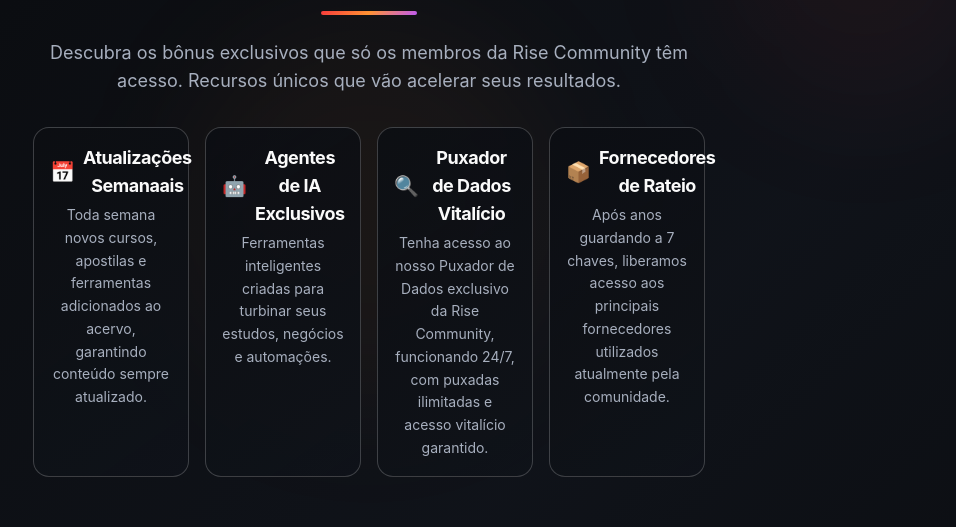
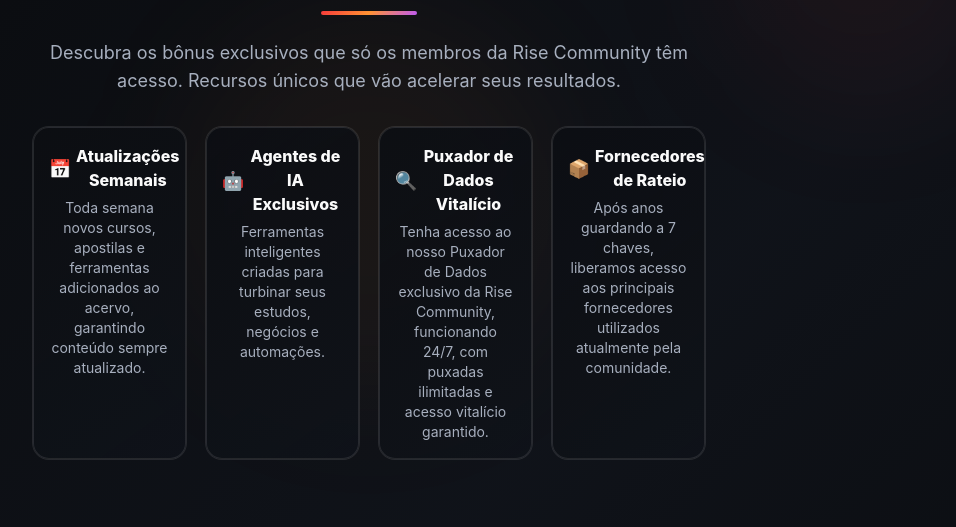
Before and after one commit to bjospideu4-cmyk/projetorisecomuunit, a React (Vite) app: page / in a window 1280 px wide. Shown: the part 1865-2392 px from the top of the page, without its empty margins (271-1227 px from the left). Built offline with nearby package versions, Linux system fonts and the light colour scheme; the HTML template or start-up script is replaced by a standard one.

Commit message:
Refactor: Adjust pricing section layout

```diff
--- a/src/components/sections/PricingSection.tsx
+++ b/src/components/sections/PricingSection.tsx
@@ -25,37 +25,37 @@ export function PricingSection() {
             </p>
 
 
-            <div className="grid grid-cols-1 sm:grid-cols-2 lg:grid-cols-4 gap-3 md:gap-4">
-              <article className="group rounded-2xl bg-gradient-card border border-white/20 p-4 hover:border-rise-red/40 hover:shadow-elegant transition-all duration-300">
-                <header className="flex items-center gap-2 mb-1">
-                  <span className="text-xl leading-none shrink-0">📅</span>
-                  <h3 className="text-base md:text-lg font-bold leading-tight tracking-tight">Atualizações Semanaais</h3>
+            <div className="grid grid-cols-1 md:grid-cols-2 xl:grid-cols-4 gap-4 md:gap-5">
+              <article className="group rounded-xl md:rounded-2xl bg-gradient-card ring-1 ring-white/10 border border-white/10 p-3 md:p-4 hover:ring-rise-red/25 hover:border-rise-red/25 hover:shadow-elegant transition-all duration-300">
+                <header className="flex items-center gap-1.5">
+                  <span className="inline-flex w-5 justify-center text-base md:text-lg leading-none shrink-0 relative top-px">📅</span>
+                  <h3 className="text-[15px] md:text-base font-extrabold leading-tight">Atualizações Semanais</h3>
                 </header>
-                <p className="text-sm text-rise-gray leading-relaxed">Toda semana novos cursos, apostilas e ferramentas adicionados ao acervo, garantindo conteúdo sempre atualizado.</p>
+                <p className="mt-1.5 text-[13px] md:text-sm text-rise-gray leading-relaxed">Toda semana novos cursos, apostilas e ferramentas adicionados ao acervo, garantindo conteúdo sempre atualizado.</p>
               </article>
 
-              <article className="group rounded-2xl bg-gradient-card border border-white/20 p-4 hover:border-rise-red/40 hover:shadow-elegant transition-all duration-300">
-                <header className="flex items-center gap-2 mb-1">
-                  <span className="text-xl leading-none shrink-0">🤖</span>
-                  <h3 className="text-base md:text-lg font-bold leading-tight tracking-tight">Agentes de IA Exclusivos</h3>
+              <article className="group rounded-xl md:rounded-2xl bg-gradient-card ring-1 ring-white/10 border border-white/10 p-3 md:p-4 hover:ring-rise-red/25 hover:border-rise-red/25 hover:shadow-elegant transition-all duration-300">
+                <header className="flex items-center gap-1.5">
+                  <span className="inline-flex w-5 justify-center text-base md:text-lg leading-none shrink-0 relative top-px">🤖</span>
+                  <h3 className="text-[15px] md:text-base font-extrabold leading-tight">Agentes de IA Exclusivos</h3>
                 </header>
-                <p className="text-sm text-rise-gray leading-relaxed">Ferramentas inteligentes criadas para turbinar seus estudos, negócios e automações.</p>
+                <p className="mt-1.5 text-[13px] md:text-sm text-rise-gray leading-relaxed">Ferramentas inteligentes criadas para turbinar seus estudos, negócios e automações.</p>
               </article>
 
-              <article className="group rounded-2xl bg-gradient-card border border-white/20 p-4 hover:border-rise-red/40 hover:shadow-elegant transition-all duration-300">
-                <header className="flex items-center gap-2 mb-1">
-                  <span className="text-xl leading-none shrink-0">🔍</span>
-                  <h3 className="text-base md:text-lg font-bold leading-tight tracking-tight">Puxador de Dados Vitalício</h3>
+              <article className="group rounded-xl md:rounded-2xl bg-gradient-card ring-1 ring-white/10 border border-white/10 p-3 md:p-4 hover:ring-rise-red/25 hover:border-rise-red/25 hover:shadow-elegant transition-all duration-300">
+                <header className="flex items-center gap-1.5">
+                  <span className="inline-flex w-5 justify-center text-base md:text-lg leading-none shrink-0 relative top-px">🔍</span>
+                  <h3 className="text-[15px] md:text-base font-extrabold leading-tight">Puxador de Dados Vitalício</h3>
                 </header>
-                <p className="text-sm text-rise-gray leading-relaxed">Tenha acesso ao nosso Puxador de Dados exclusivo da Rise Community, funcionando 24/7, com puxadas ilimitadas e acesso vitalício garantido.</p>
+                <p className="mt-1.5 text-[13px] md:text-sm text-rise-gray leading-relaxed">Tenha acesso ao nosso Puxador de Dados exclusivo da Rise Community, funcionando 24/7, com puxadas ilimitadas e acesso vitalício garantido.</p>
               </article>
 
-              <article className="group rounded-2xl bg-gradient-card border border-white/20 p-4 hover:border-rise-red/40 hover:shadow-elegant transition-all duration-300">
-                <header className="flex items-center gap-2 mb-1">
-                  <span className="text-xl leading-none shrink-0">📦</span>
-                  <h3 className="text-base md:text-lg font-bold leading-tight tracking-tight">Fornecedores de Rateio</h3>
+              <article className="group rounded-xl md:rounded-2xl bg-gradient-card ring-1 ring-white/10 border border-white/10 p-3 md:p-4 hover:ring-rise-red/25 hover:border-rise-red/25 hover:shadow-elegant transition-all duration-300">
+                <header className="flex items-center gap-1.5">
+                  <span className="inline-flex w-5 justify-center text-base md:text-lg leading-none shrink-0 relative top-px">📦</span>
+                  <h3 className="text-[15px] md:text-base font-extrabold leading-tight">Fornecedores de Rateio</h3>
                 </header>
-                <p className="text-sm text-rise-gray leading-relaxed">Após anos guardando a 7 chaves, liberamos acesso aos principais fornecedores utilizados atualmente pela comunidade.</p>
+                <p className="mt-1.5 text-[13px] md:text-sm text-rise-gray leading-relaxed">Após anos guardando a 7 chaves, liberamos acesso aos principais fornecedores utilizados atualmente pela comunidade.</p>
               </article>
             </div>
             </div>
```
